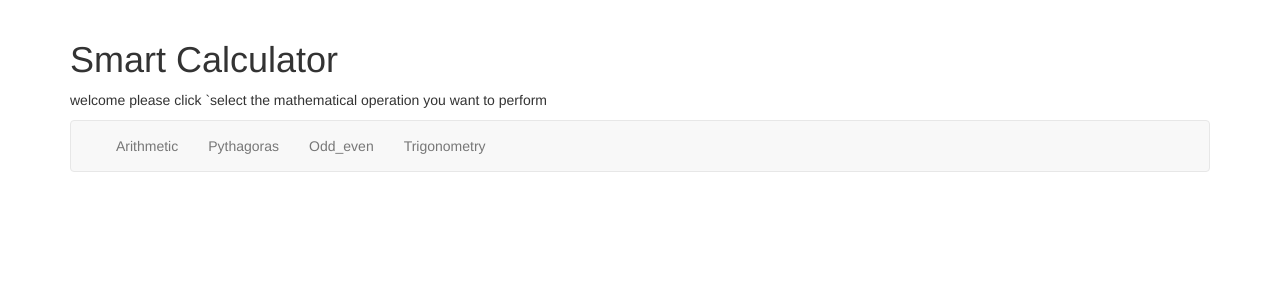
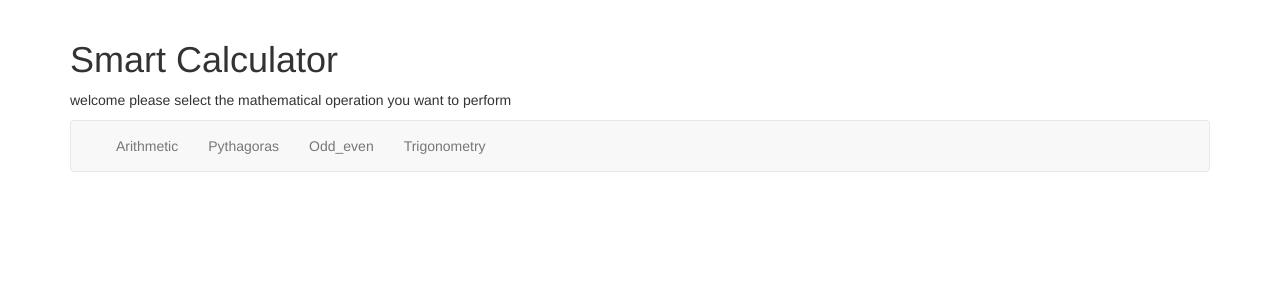
Before and after one commit to Danielifed/didnow, a Flask app: page /calculator in a window 1280 px wide. Shown: the part 52-352 px from the top of the page. Run offline with Flask 3, Linux system fonts and the light colour scheme; some libraries are stand-ins or nearby versions.

Commit message:
update on calculator

```diff
--- a/templates/calculator.html
+++ b/templates/calculator.html
@@ -2,7 +2,7 @@
 
 {% block body %}
 <h1>Smart Calculator</h1>
-<p>welcome please click `select the mathematical operation you want to perform</p>
+<p>welcome please select the mathematical operation you want to perform</p>
 <nav class="navbar navbar-default">
 	<div class="container">
 		<div id="navbar" class="collapse navbar-collapse">
```
